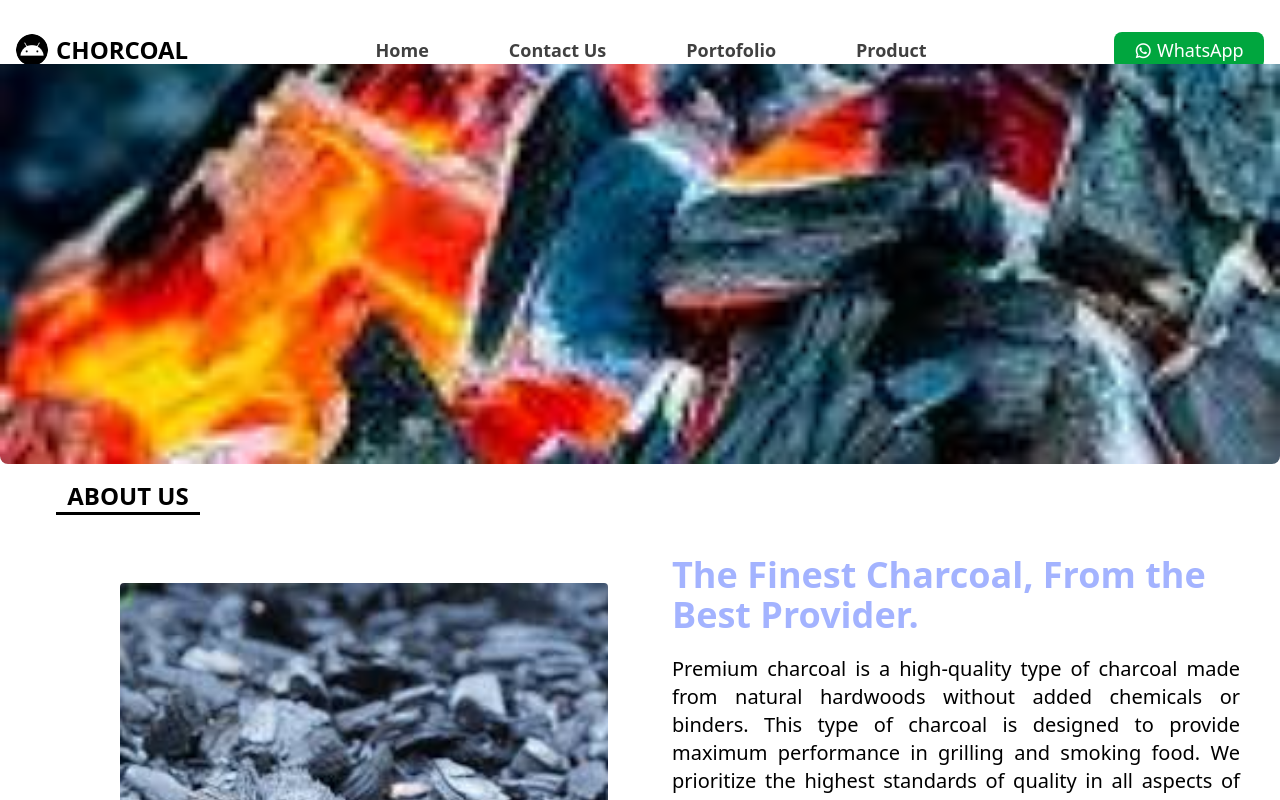
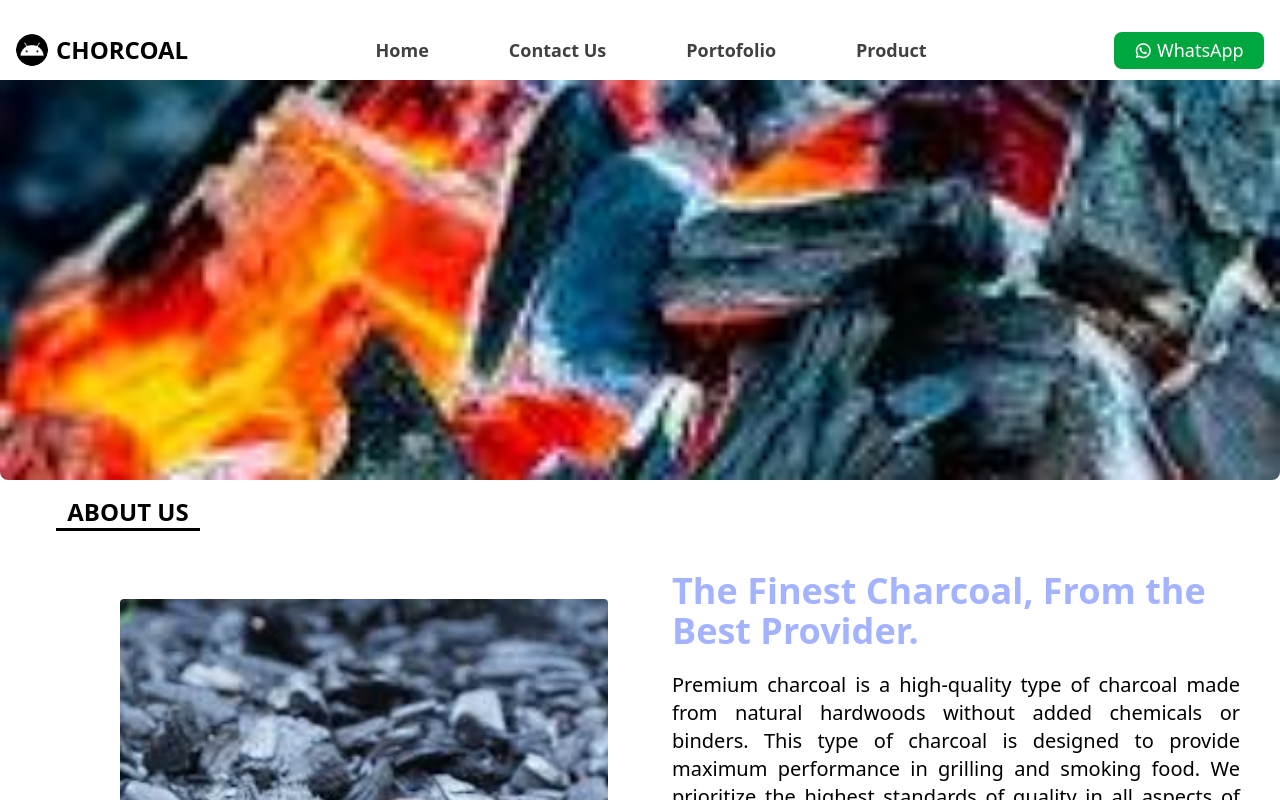
Before and after one commit to hilalhamdh/charcoalpremium, a React (Vite) app: page / in a window 1280 px wide. Shown: the top 800 px of the page. Built offline with nearby package versions, Linux system fonts and the light colour scheme.

Commit message:
add file

```diff
--- a/src/components/Carousel.jsx
+++ b/src/components/Carousel.jsx
@@ -29,7 +29,7 @@ const CarouselPages = () => {
 
   return (
     <>
-      <div className=" container  w-full pt-16 mx-auto overflow-hidden rounded-lg">
+      <div className=" container  w-full pt-20 mx-auto overflow-hidden rounded-lg">
         <div
           className="flex transition-transform duration-700 ease-in-out"
           style={{ transform: `translateX(-${currentIndex * 100}%)` }}
```
